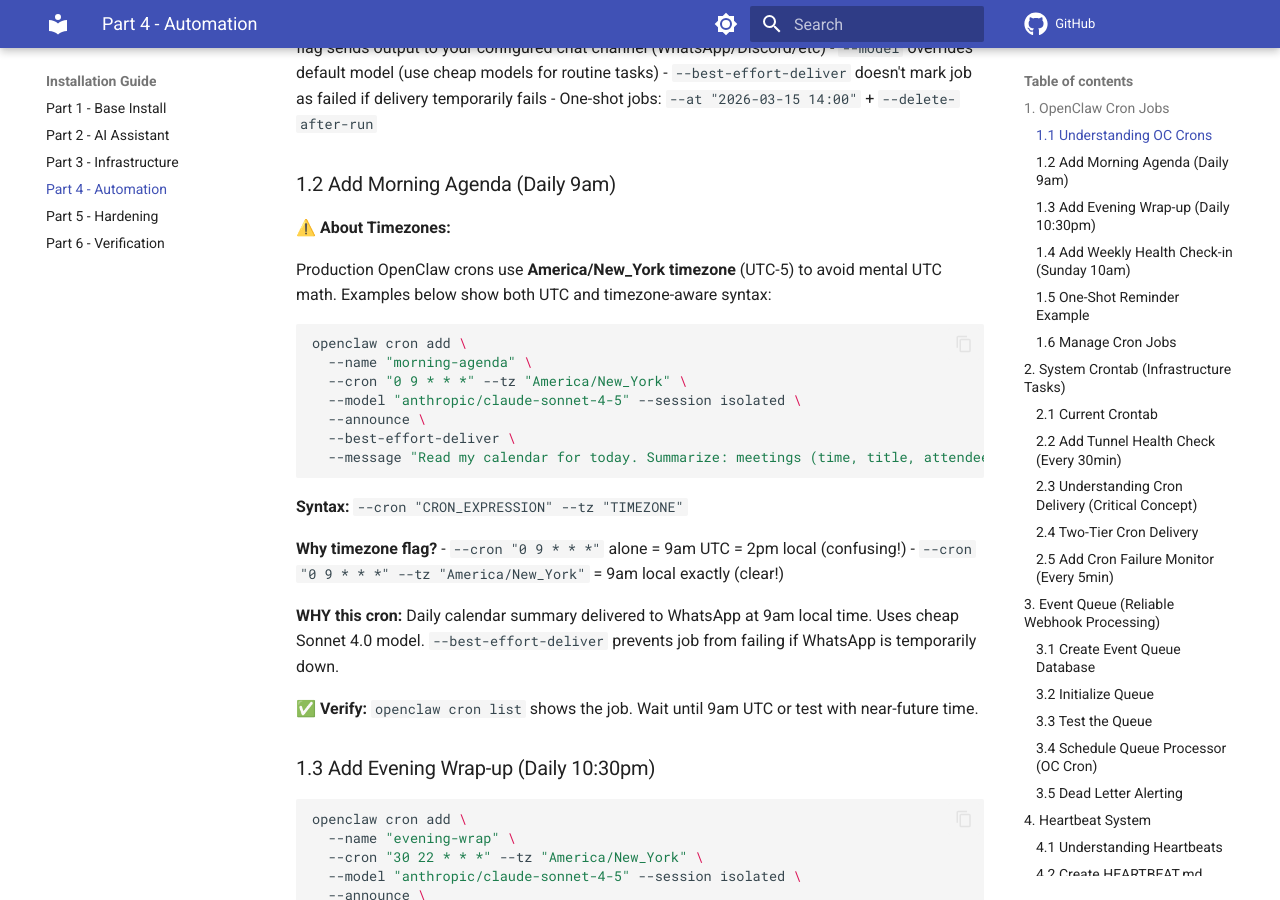
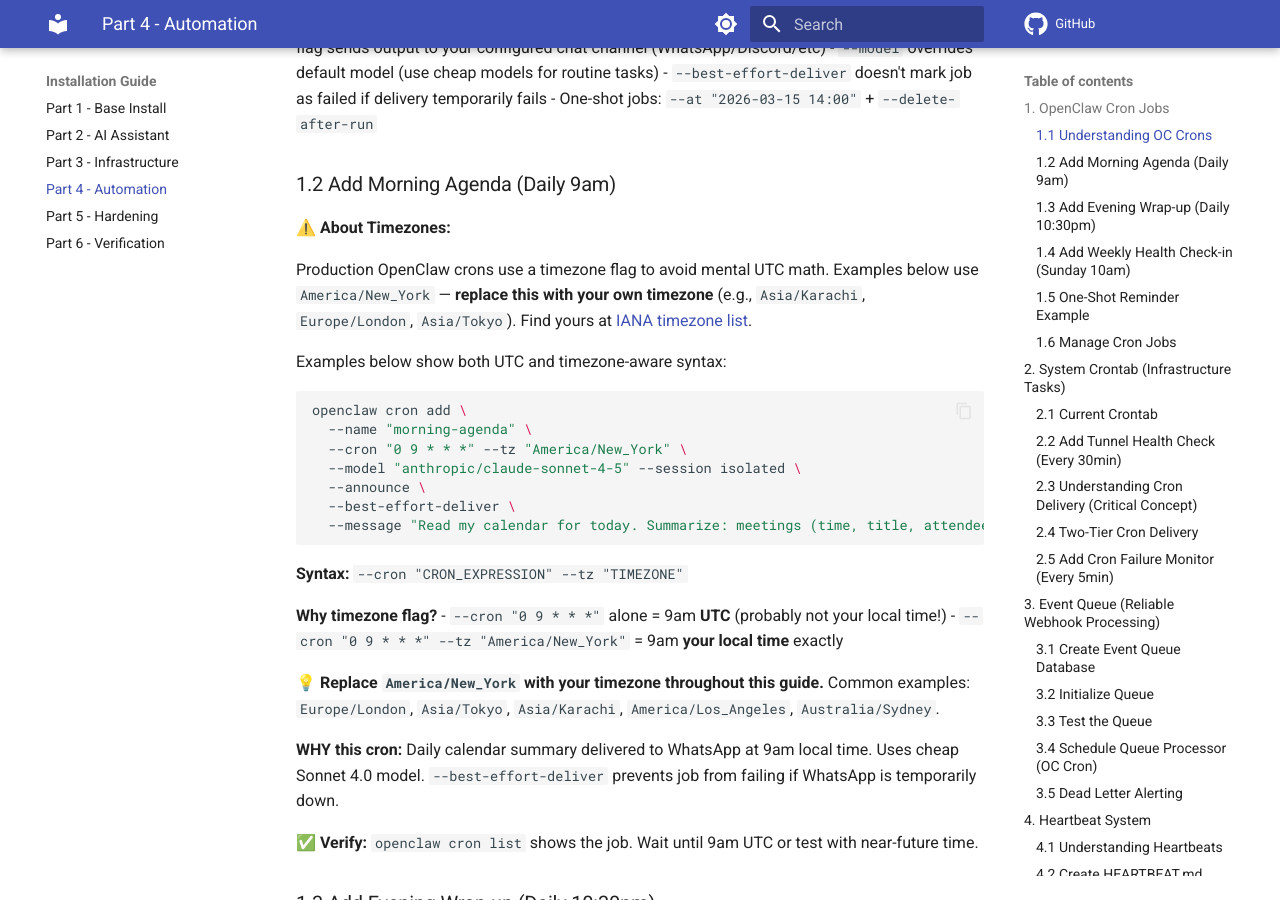
Before and after one commit to aliahmadaziz/openclaw-guide, an MkDocs documentation site: the page built from docs/part4-automation.md, in a window 1280 px wide and 900 px high, scrolled down 798 px. Built offline with MkDocs 1.6.1 and Material for MkDocs 9.7.7, drawn with Linux system fonts in a browser that asks for light colours; comment, search, counter and statistics services are not loaded; some of the changed text lies outside the part shown.

Commit message:
add credit to Ali Ahmad Aziz, add timezone guidance for users

````diff
--- a/docs/part4-automation.md
+++ b/docs/part4-automation.md
@@ -34,7 +34,9 @@
 
 **⚠️ About Timezones:**
 
-Production OpenClaw crons use **America/New_York timezone** (UTC-5) to avoid mental UTC math. Examples below show both UTC and timezone-aware syntax:
+Production OpenClaw crons use a timezone flag to avoid mental UTC math. Examples below use `America/New_York` — **replace this with your own timezone** (e.g., `Asia/Karachi`, `Europe/London`, `Asia/Tokyo`). Find yours at [IANA timezone list](https://en.wikipedia.org/wiki/List_of_tz_database_time_zones).
+
+Examples below show both UTC and timezone-aware syntax:
 
 ```bash
 openclaw cron add \
@@ -49,8 +51,10 @@
 **Syntax:** `--cron "CRON_EXPRESSION" --tz "TIMEZONE"`
 
 **Why timezone flag?**
-- `--cron "0 9 * * *"` alone = 9am UTC = 2pm local (confusing!)
-- `--cron "0 9 * * *" --tz "America/New_York"` = 9am local exactly (clear!)
+- `--cron "0 9 * * *"` alone = 9am **UTC** (probably not your local time!)
+- `--cron "0 9 * * *" --tz "America/New_York"` = 9am **your local time** exactly
+
+**💡 Replace `America/New_York` with your timezone throughout this guide.** Common examples: `Europe/London`, `Asia/Tokyo`, `Asia/Karachi`, `America/Los_Angeles`, `Australia/Sydney`.
 
 **WHY this cron:** Daily calendar summary delivered to WhatsApp at 9am local time. Uses cheap Sonnet 4.0 model. `--best-effort-deliver` prevents job from failing if WhatsApp is temporarily down.
 
@@ -555,7 +559,7 @@
 
 ## Quiet Hours
 
-**23:00-08:00 UTC:** Only Priority #1 (urgent calendar events). Skip everything else.
+**23:00-08:00 local time:** Only Priority #1 (urgent calendar events). Skip everything else. *(Adjust these hours to match your sleep schedule and timezone.)*
 
 ## Notes
 
````
Also changed, not shown: README.md (+1 -1 lines), docs/index.md (+1 -1 lines), docs/part2-ai-assistant.md (+1 -1 lines), part2-ai-assistant.md (+1 -1 lines), part4-automation.md (+8 -4 lines).
